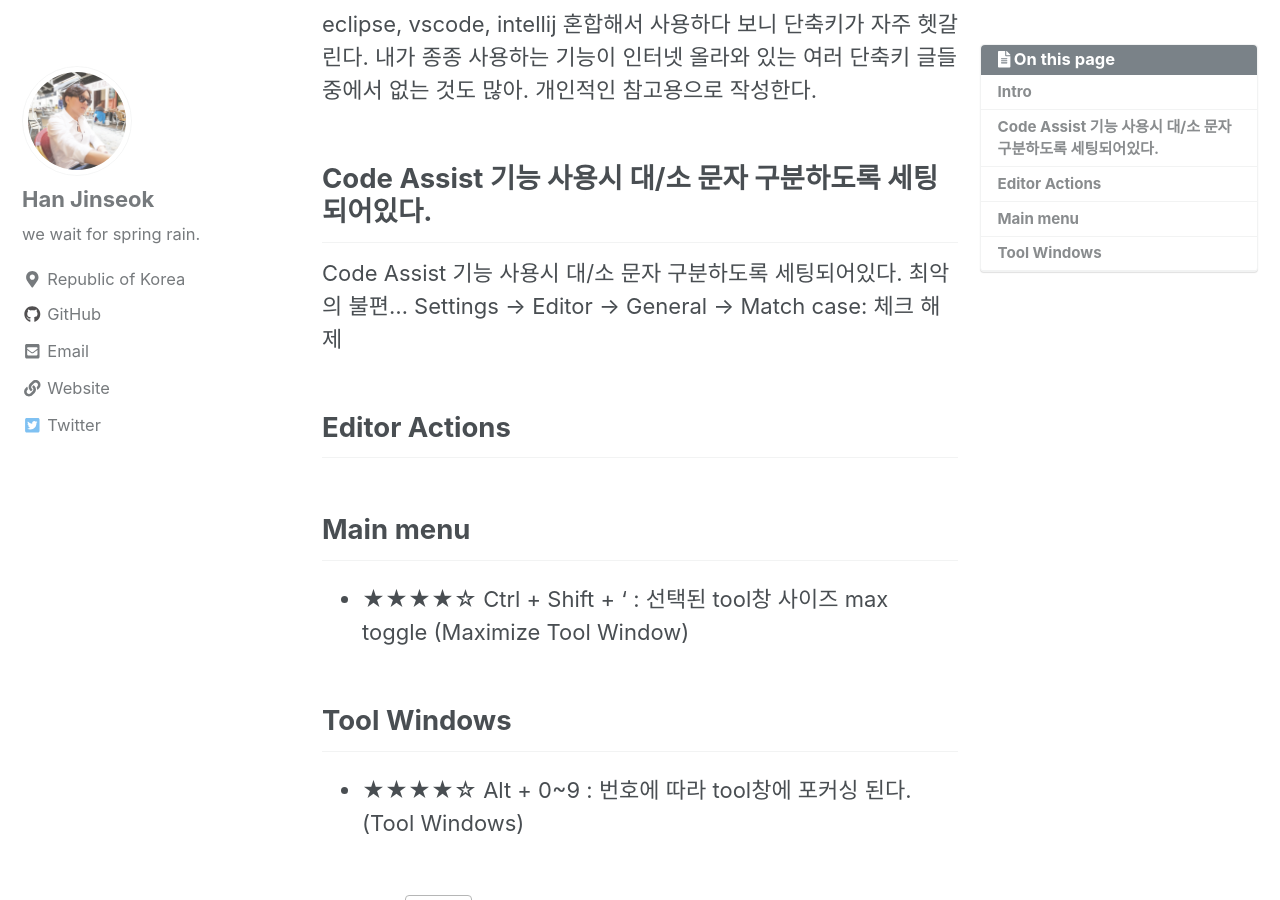
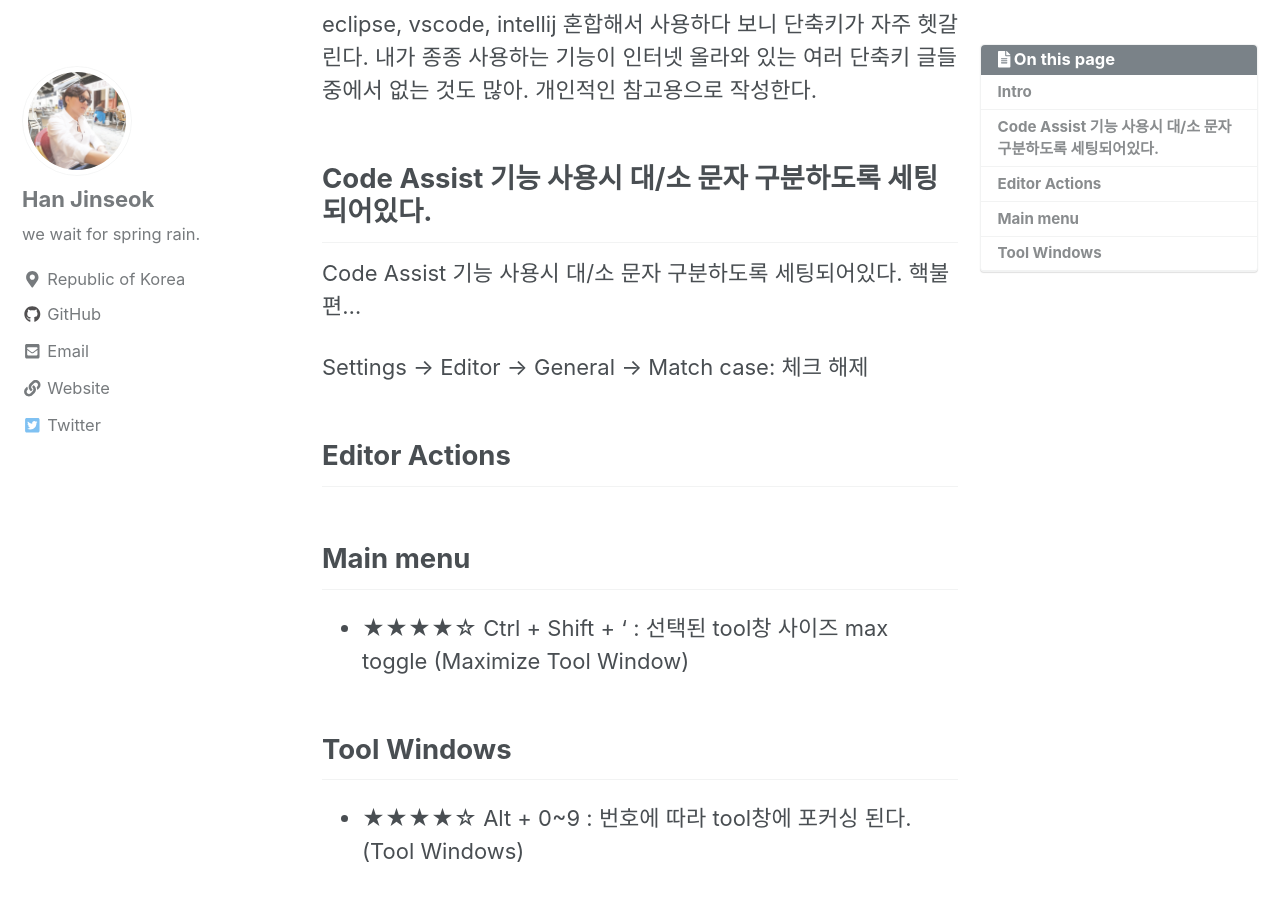
Before and after one commit to moregorenine/moregorenine.github.io, a Jekyll site: the page built from _posts/intellij/2019-11-28-intellij-keymap.md, in a window 1280 px wide and 900 px high, scrolled down 309 px. Built offline with Jekyll 4.4.1, drawn with Linux system fonts in a browser that asks for light colours; nearby versions of some CDN libraries; comment, search, counter and statistics services are not loaded; a style sheet for code colours, icons or effects is not loaded.

Commit message:
Update 2019-11-28-intellij-keymap.md

```diff
--- a/_posts/intellij/2019-11-28-intellij-keymap.md
+++ b/_posts/intellij/2019-11-28-intellij-keymap.md
@@ -16,7 +16,8 @@ eclipse, vscode, intellij 혼합해서 사용하다 보니 단축키가 자주
 개인적인 참고용으로 작성한다.
 
 ## Code Assist 기능 사용시 대/소 문자 구분하도록 세팅되어있다.
-Code Assist 기능 사용시 대/소 문자 구분하도록 세팅되어있다. 최악의 불편...
+Code Assist 기능 사용시 대/소 문자 구분하도록 세팅되어있다. 핵불편...
+
 Settings -> Editor -> General -> Match case: 체크 해제
 
 ## Editor Actions
```
